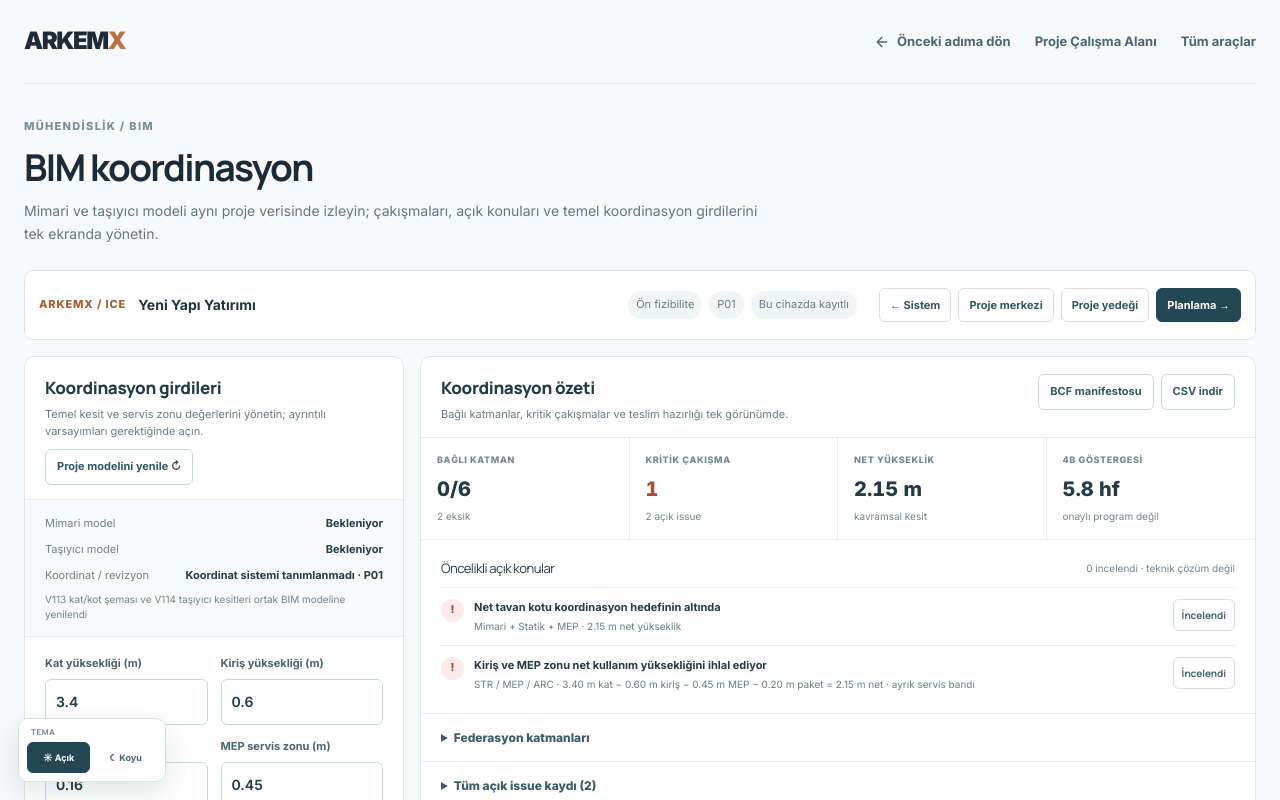
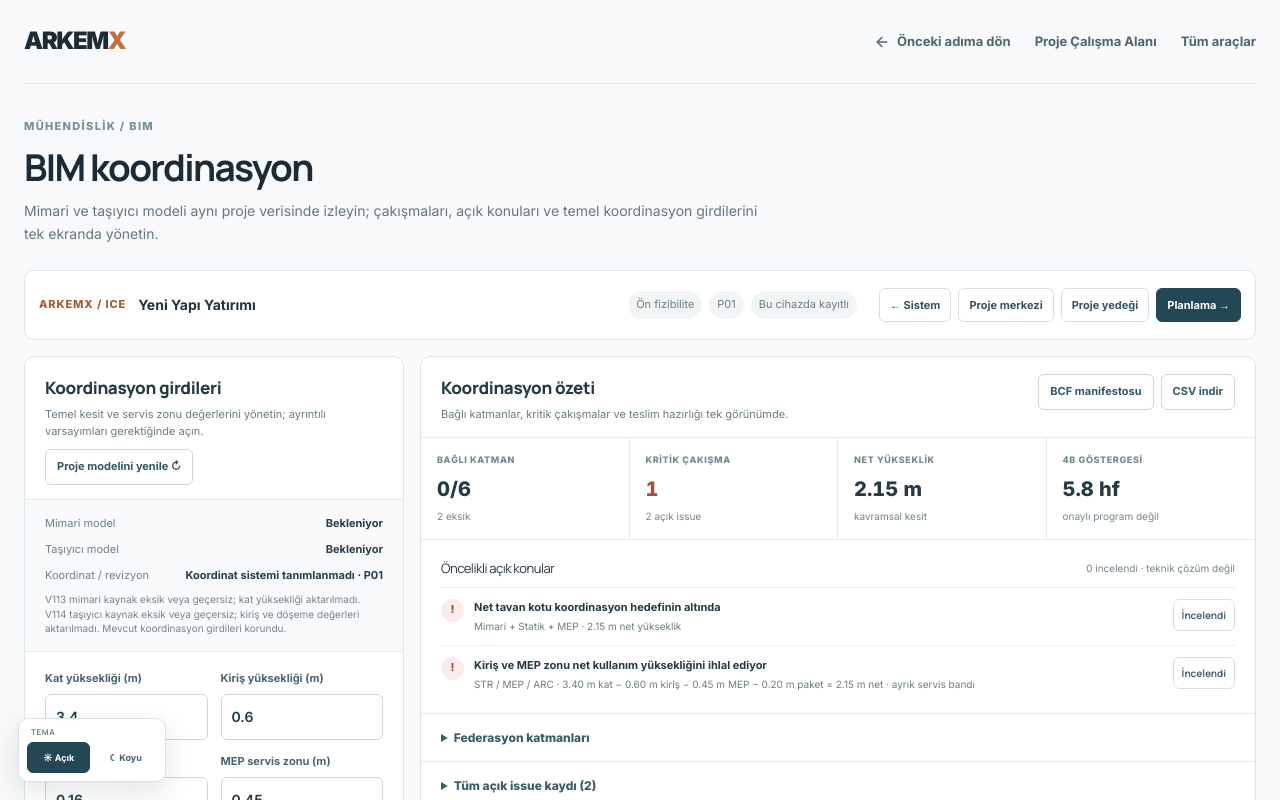
Before and after one commit to BuseIbsiroglu0637/arkemx-core-v1, a Next.js app: page /bim-koordinasyon in a window 1280 px wide. Shown: the top 800 px of the page. Built offline with nearby package versions, Linux system fonts and the light colour scheme.

Commit message:
Report BIM dimension transfers only from valid current sources

```diff
--- a/app/components/EngineeringCoordinationStudio.tsx
+++ b/app/components/EngineeringCoordinationStudio.tsx
@@ -5,16 +5,14 @@ import { useCallback, useEffect, useMemo, useRef, useState } from "react";
 import { downloadTextFile } from "../lib/engineering";
 import { createBimCoordinationModel, type CoordinationSectionStrategy } from "../lib/bim-coordination";
 import { createCoordinationPackage } from "../lib/coordination-package";
+import { bimSourceTransfer } from "../lib/bim-source-transfer";
 import { restoreReviewedIds, summarizeIssueLifecycle } from "../lib/issue-lifecycle";
 import { ProjectKernelBar, useProjectKernel } from "./ProjectKernel";
 
 type View = "federation" | "clashes" | "section" | "foundation" | "delivery" | "issues";
 type LocalIssue = { id: string; severity: "critical" | "review" | "info"; discipline: string; title: string; evidence: string; action: string; assignee?: string; location?: string; type?: string; sourceRefs?: string[] };
-type UnknownRecord = Record<string, unknown>;
 
 function clamp(value: number, min: number, max: number) { return Math.min(max, Math.max(min, Number.isFinite(value) ? value : min)); }
-function record(value: unknown): UnknownRecord { return value && typeof value === "object" && !Array.isArray(value) ? value as UnknownRecord : {}; }
-function numeric(value: unknown, fallback = 0) { return typeof value === "number" && Number.isFinite(value) ? value : fallback; }
 
 export function EngineeringCoordinationStudio(props: { simple?: boolean } = {}) {
   const { project } = useProjectKernel();
@@ -41,13 +39,18 @@ function EngineeringCoordinationStudioSession({ simple = false }: { simple?: boo
   const [facadeTolerance, setFacadeTolerance] = useState(20);
   const [reviewed, setReviewed] = useState<string[]>([]);
   const [transferReady, setTransferReady] = useState(false);
-  const [syncMessage, setSyncMessage] = useState("Koordinasyon kesiti varsayılan kabullerle açıldı");
+  const [syncRecord, setSyncRecord] = useState({ key: "", message: "Koordinasyon kesiti varsayılan kabullerle açıldı; kaynak aktarımı yapılmadı." });
 
   const source = thread.canonical;
-  const architectureModule = record(project.modules["architectural-program"]);
-  const structureModule = record(project.modules["structural-concept"]);
-  const architecturalScheme = architectureModule.architecturalScheme;
-  const structuralStudio = structureModule.structuralStudio;
+  const architectureSource = project.modules["architectural-program"];
+  const structureSource = project.modules["structural-concept"];
+  const planSource = project.modules["plan-editor"];
+  const sourceTransfer = useMemo(() => bimSourceTransfer({ id: project.id, revision: project.revision, modules: {
+    "architectural-program": architectureSource, "structural-concept": structureSource, "plan-editor": planSource,
+  } }), [project.id, project.revision, architectureSource, structureSource, planSource]);
+  const syncMessage = syncRecord.key === sourceTransfer.key ? syncRecord.message : syncRecord.key ? "Kaynak veya revizyon değişti; yeniden aktarım bekleniyor." : syncRecord.message;
+  const architecturalScheme = sourceTransfer.architecturalScheme;
+  const structuralStudio = sourceTransfer.structuralStudio;
   const bimCoordination = useMemo(() => createBimCoordinationModel({
     projectId: project.id,
     projectRevision: project.revision,
@@ -129,22 +132,12 @@ function EngineeringCoordinationStudioSession({ simple = false }: { simple?: boo
   }, [activeCriticalClashCount, beamDepth, bimCoordination, ceilingBuildUp, facadeTolerance, floorHeight, hydrated, lifecycle, localIssues, outletCapacity, patchModule, plantArea, rainfallIntensity, raisedFloor, reviewed, reviewedCriticalClashCount, result, sectionStrategy, serviceZone, shaftArea, slabDepth, soilBearing, sprinkler, transferReady]);
 
   const importThread = useCallback(() => {
-    const scheme = record(architecturalScheme);
-    const plate = record(scheme.plate);
-    const studio = record(structuralStudio);
-    const recommendation = record(studio.recommendation);
-    const alternatives = Array.isArray(studio.alternatives) ? studio.alternatives.map(record) : [];
-    const selected = alternatives.find((alternative) => alternative.system === recommendation.system) ?? alternatives[0] ?? {};
-    const preliminary = record(selected.preliminary);
-    const dimensions = record(preliminary.numeric);
-    const nextFloorHeight = numeric(plate.floorHeight, source.architecture.floorHeight);
-    const nextBeamDepth = numeric(dimensions.beamDepth, source.structure.beamDepth);
-    const nextSlabDepth = numeric(dimensions.slabThickness, source.structure.slabThickness);
-    if (nextFloorHeight > 0) setFloorHeight(clamp(nextFloorHeight, 2.6, 10));
-    if (nextBeamDepth > 0) setBeamDepth(clamp(nextBeamDepth, .2, 2));
-    if (nextSlabDepth > 0) setSlabDepth(clamp(nextSlabDepth, .08, .6));
-    setSyncMessage("V113 kat/kot şeması ve V114 taşıyıcı kesitleri ortak BIM modeline yenilendi");
-  }, [architecturalScheme, source.architecture.floorHeight, source.structure.beamDepth, source.structure.slabThickness, structuralStudio]);
+    if (!hydrated) return;
+    if (sourceTransfer.floorHeight !== undefined) setFloorHeight(sourceTransfer.floorHeight);
+    if (sourceTransfer.beamDepth !== undefined) setBeamDepth(sourceTransfer.beamDepth);
+    if (sourceTransfer.slabDepth !== undefined) setSlabDepth(sourceTransfer.slabDepth);
+    setSyncRecord({ key: sourceTransfer.key, message: sourceTransfer.message });
+  }, [hydrated, sourceTransfer]);
   useEffect(() => {
     if (!hydrated || transferApplied.current) return;
     const timer = window.setTimeout(() => {
@@ -168,14 +161,14 @@ function EngineeringCoordinationStudioSession({ simple = false }: { simple?: boo
       if (typeof input.sprinkler === "boolean") setSprinkler(input.sprinkler);
       if (typeof input.facadeTolerance === "number") setFacadeTolerance(input.facadeTolerance);
       setReviewed(restoreReviewedIds(saved?.reviewed, saved?.resolved));
-      setSyncMessage("Kayıtlı koordinasyon modeli otomatik açıldı");
+      setSyncRecord({ key: sourceTransfer.key, message: "Kayıtlı koordinasyon girdileri açıldı; V113/V114 kaynakları yeniden aktarılmadı." });
     } else {
       importThread();
     }
     setTransferReady(true);
     }, 0);
     return () => window.clearTimeout(timer);
-  }, [hydrated, importThread, project.modules]);
+  }, [hydrated, importThread, project.modules, sourceTransfer.key]);
   const exportBcf = () => downloadTextFile("arkem-koordinasyon-issues.bcf.json", JSON.stringify(createCoordinationPackage({
     projectId: project.id,
     projectRevision: project.revision,
--- a/app/lib/bim-coordination.ts
+++ b/app/lib/bim-coordination.ts
@@ -105,7 +105,7 @@ export function createBimCoordinationModel(input: BimCoordinationInput) {
   const alternatives = Array.isArray(structure.alternatives) ? structure.alternatives.map(record) : [];
   const architectureConnected = architecture.schema === "ARKEM-ARCH-SCHEME/3.0";
   const structureConnected = structure.schema === "ARKEM-STRUCTURAL-STUDIO/3.0";
-  const selectedSystem = stringValue(recommendation.system, stringValue(structure.activeSystem));
+  const selectedSystem = stringValue(structure.activeSystem, stringValue(recommendation.system));
   const selectedAlternative = alternatives.find((alternative) => stringValue(alternative.system) === selectedSystem) ?? alternatives[0] ?? {};
   const preliminary = record(selectedAlternative.preliminary);
   const preliminaryNumeric = record(preliminary.numeric);
@@ -235,7 +235,7 @@ export function createBimCoordinationModel(input: BimCoordinationInput) {
   const criticalClashes = clashes.filter((clash) => clash.severity === "critical").length;
   const checks = [
     { code: "BIM-115-01", label: "V113 mimari şema bağlantısı", state: architectureConnected ? "pass" as const : "risk" as const, value: architectureConnected ? `${width.toFixed(1)} × ${depth.toFixed(1)} m` : "Bağlantı yok", note: "Kat, çekirdek ve kullanıcı yükü mimari şemadan okunur." },
-    { code: "BIM-115-02", label: "V114 taşıyıcı stüdyo bağlantısı", state: structureConnected ? "pass" as const : "risk" as const, value: structureConnected ? stringValue(recommendation.label, selectedSystem) : "Bağlantı yok", note: "Aks, kesit sınıfı, miktar ve göreli göstergeler taşıyıcı stüdyodan okunur." },
+    { code: "BIM-115-02", label: "V114 taşıyıcı stüdyo bağlantısı", state: structureConnected ? "pass" as const : "risk" as const, value: structureConnected ? stringValue(selectedAlternative.label, selectedSystem) : "Bağlantı yok", note: "Aks, kesit sınıfı, miktar ve göreli göstergeler taşıyıcı stüdyodan okunur." },
     { code: "BIM-115-03", label: "Ortak koordinat referansı", state: coordinateVerified ? "pass" as const : "review" as const, value: coordinateReference, note: "Gerçek IFC yerleşimi için proje baz noktası, kuzey ve düşey datum ayrıca doğrulanır." },
     { code: "BIM-115-04", label: "Aks, plaka ve kat eşleşmesi", state: geometryMatches ? "pass" as const : architectureConnected && structureConnected ? "risk" as const : "review" as const, value: `${baysX}×${baysY} aks · ${floors} kat`, note: "Mimari ve taşıyıcı geometri aynı revizyonda karşılaştırılır." },
     { code: "BIM-115-05", label: "Açık çakışma kapısı", state: criticalClashes ? "risk" as const : clashes.length ? "review" as const : "pass" as const, value: `${clashes.length} açık · ${criticalClashes} kritik`, note: "Kritik issue kapanmadan koordinasyon dondurma kapısı geçmez." },
--- /dev/null
+++ b/app/lib/bim-source-transfer.ts
@@ -0,0 +1,28 @@
+import { projectIntegrityIssues } from "./project-integrity.ts";
+import { inspectStructuralSourceReferences, structuralAnalysisBlockers } from "./source-reference-integrity.ts";
+
+const data = (value: unknown): Record<string, unknown> => value && typeof value === "object" && !Array.isArray(value) ? value as Record<string, unknown> : {};
+const inRange = (value: unknown, min: number, max: number): value is number => typeof value === "number" && Number.isFinite(value) && value >= min && value <= max;
+
+/** Only actual current sources may supply dimensions; canonical defaults are not transfers. */
+export function bimSourceTransfer(project: unknown) {
+  const p = data(project), modules = data(p.modules), architecture = data(modules["architectural-program"]), structure = data(modules["structural-concept"]);
+  const scheme = data(architecture.architecturalScheme), studio = data(structure.structuralStudio);
+  const integrity = projectIntegrityIssues(project);
+  const current = (module: Record<string, unknown>, key: string) => data(module._kernel).projectId === p.id && data(module._kernel).projectRevision === p.revision && !integrity.some(issue => issue.startsWith(`${key}:`));
+  const floorHeight = data(scheme.plate).floorHeight;
+  const architectureConnected = scheme.schema === "ARKEM-ARCH-SCHEME/3.0" && scheme.reference === p.id && current(architecture, "architectural-program") && inRange(floorHeight, 2.6, 10);
+  const alternatives = Array.isArray(studio.alternatives) ? studio.alternatives.map(data) : [];
+  const selectedSystem = data(structure.input).system;
+  const selected = alternatives.find(alternative => alternative.system === selectedSystem);
+  const dimensions = data(data(selected?.preliminary).numeric);
+  const beamDepth = dimensions.beamDepth, slabDepth = dimensions.slabThickness;
+  const structureConnected = studio.schema === "ARKEM-STRUCTURAL-STUDIO/3.0" && studio.reference === p.id && current(structure, "structural-concept")
+    && !structuralAnalysisBlockers(structure).length && inspectStructuralSourceReferences(project).status === "consistent"
+    && inRange(beamDepth, .2, 2) && inRange(slabDepth, .08, .6);
+  const message = [architectureConnected ? "V113 kat yüksekliği alındı." : "V113 mimari kaynak eksik veya geçersiz; kat yüksekliği aktarılmadı.",
+    structureConnected ? "V114 seçili sistemin kiriş ve döşeme ön boyutları alındı; kavramsal koordinasyon girdileridir." : "V114 taşıyıcı kaynak eksik veya geçersiz; kiriş ve döşeme değerleri aktarılmadı. Mevcut koordinasyon girdileri korundu."].join(" ");
+  return { architectureConnected, structureConnected, architecturalScheme: architectureConnected ? scheme : undefined, structuralStudio: structureConnected ? { ...studio, activeSystem: selectedSystem } : undefined,
+    floorHeight: architectureConnected ? floorHeight as number : undefined, beamDepth: structureConnected ? beamDepth as number : undefined, slabDepth: structureConnected ? slabDepth as number : undefined,
+    key: JSON.stringify([p.id, p.revision, architecture, structure, modules["plan-editor"]]), message, technicalApproval: false };
+}
--- a/package.json
+++ b/package.json
@@ -26,7 +26,7 @@
     "test:tracking:e2e": "node --experimental-strip-types tests/tracking-register-browser.mjs",
     "test:g05:e2e": "node scripts/run-g05-browser.mjs",
     "build:local": "vite build --config vite.local.config.mjs",
-    "test:local:ui": "npm run build:local && node --experimental-strip-types --test tests/portal-records.test.mjs tests/portal-stage-status.test.mjs tests/delivery-artifacts.test.mjs tests/tracking-register.test.mjs tests/project-workflow-fixes.test.mjs tests/current-ui-smoke.mjs tests/bim-section-strategy.test.mjs tests/delivery-readiness.test.mjs tests/project-graph-zoning.test.mjs tests/project-storage-reconciliation.test.mjs tests/technical-export-review.test.mjs",
+    "test:local:ui": "npm run build:local && node --experimental-strip-types --test tests/portal-records.test.mjs tests/portal-stage-status.test.mjs tests/delivery-artifacts.test.mjs tests/tracking-register.test.mjs tests/project-workflow-fixes.test.mjs tests/current-ui-smoke.mjs tests/bim-section-strategy.test.mjs tests/bim-source-transfer.test.mjs tests/delivery-readiness.test.mjs tests/project-graph-zoning.test.mjs tests/project-storage-reconciliation.test.mjs tests/technical-export-review.test.mjs",
     "test:land-research": "node --experimental-strip-types --test tests/land-research.test.mjs",
     "test:land-research:e2e": "node --experimental-strip-types tests/land-research-smoke.mjs",
     "demo:land": "node scripts/start-local-demo.mjs --land-browser",
```
Also changed, not shown: 1 other file (tests, documents, lock files or other folders).
